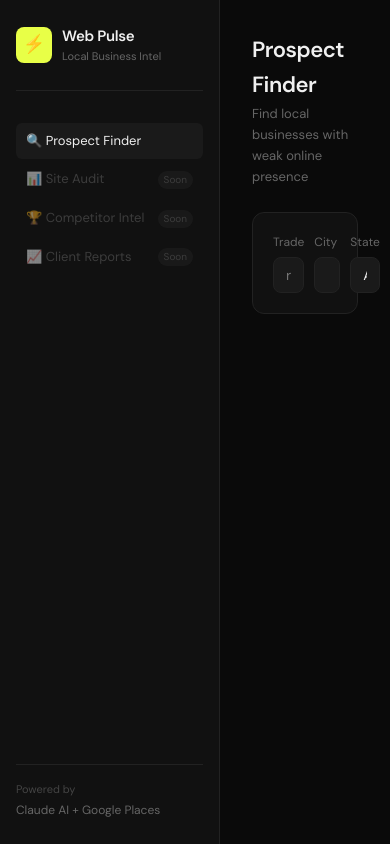
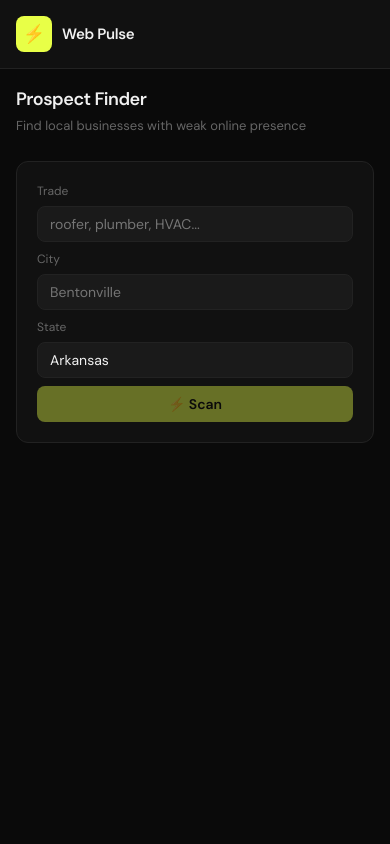
Before and after one commit to mcb920-dot/Web-Pulse, a React (Vite) app: page / in a window 390 px wide. Built offline with nearby package versions, Linux system fonts and the light colour scheme.

Commit message:
mobile fix

```diff
--- a/src/App.module.css
+++ b/src/App.module.css
@@ -319,3 +319,54 @@
 }
 
 .pitchModalClose:hover { color: var(--text); border-color: var(--border-hover); }
+
+@media (max-width: 768px) {
+  .app { flex-direction: column; }
+
+  .sidebar {
+    width: 100%;
+    height: auto;
+    position: relative;
+    padding: 1rem;
+    flex-direction: row;
+    align-items: center;
+    justify-content: space-between;
+    border-right: none;
+    border-bottom: 1px solid var(--border);
+  }
+
+  .logo { margin-bottom: 0; padding-bottom: 0; border-bottom: none; }
+  .logoTag { display: none; }
+  .nav { display: none; }
+  .sidebarFooter { display: none; }
+
+  .main { padding: 1rem; }
+
+  .searchRow {
+    grid-template-columns: 1fr 1fr;
+    gap: 8px;
+  }
+
+  .scanBtn { grid-column: span 2; width: 100%; justify-content: center; }
+
+  .metrics { grid-template-columns: repeat(2, 1fr); gap: 8px; }
+  .metricVal { font-size: 22px; }
+
+  .lead { grid-template-columns: 32px 1fr; gap: 10px; }
+
+  .leadActions {
+    grid-column: span 2;
+    flex-direction: row;
+    justify-content: flex-start;
+    margin-top: 4px;
+  }
+
+  .controls { flex-direction: column; align-items: flex-start; gap: 8px; }
+  .tabs { flex-wrap: wrap; }
+  .pageTitle { font-size: 18px; }
+}
+
+@media (max-width: 480px) {
+  .searchRow { grid-template-columns: 1fr; }
+  .scanBtn { grid-column: span 1; }
+}
```
